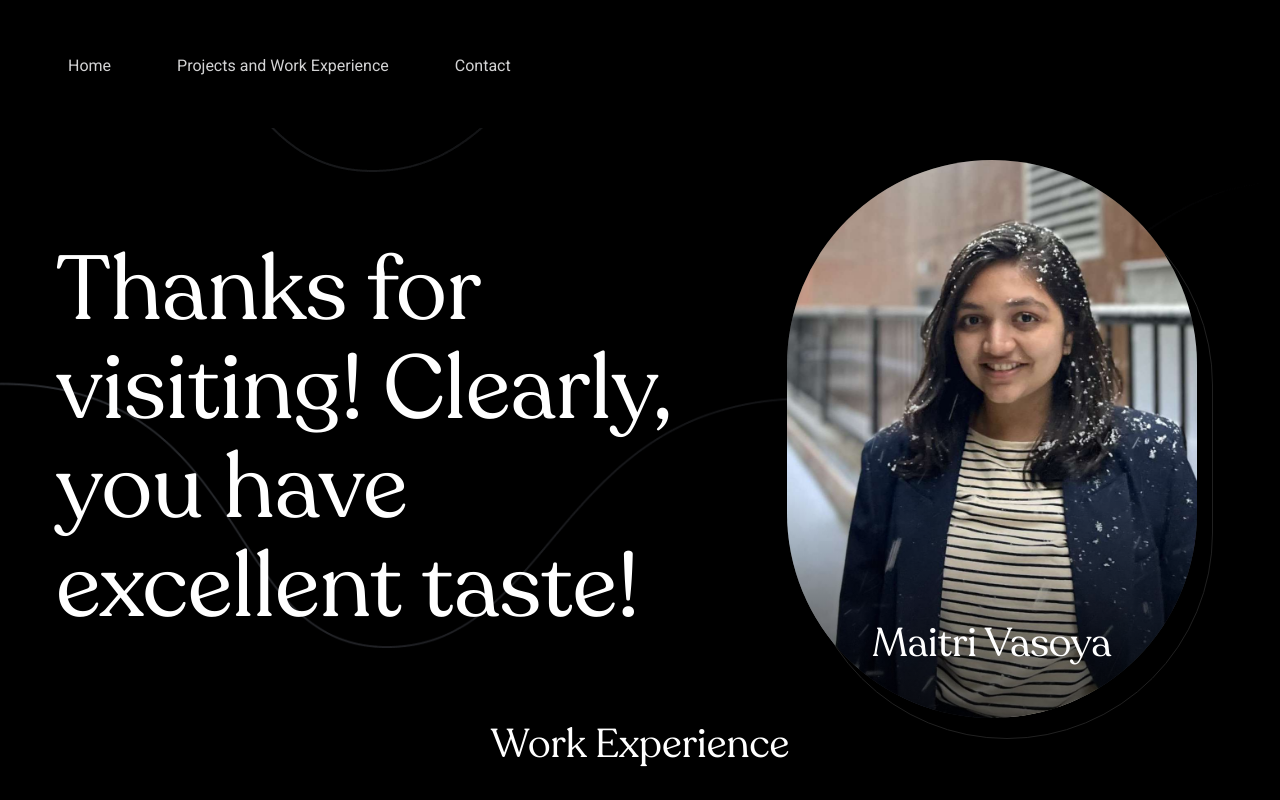
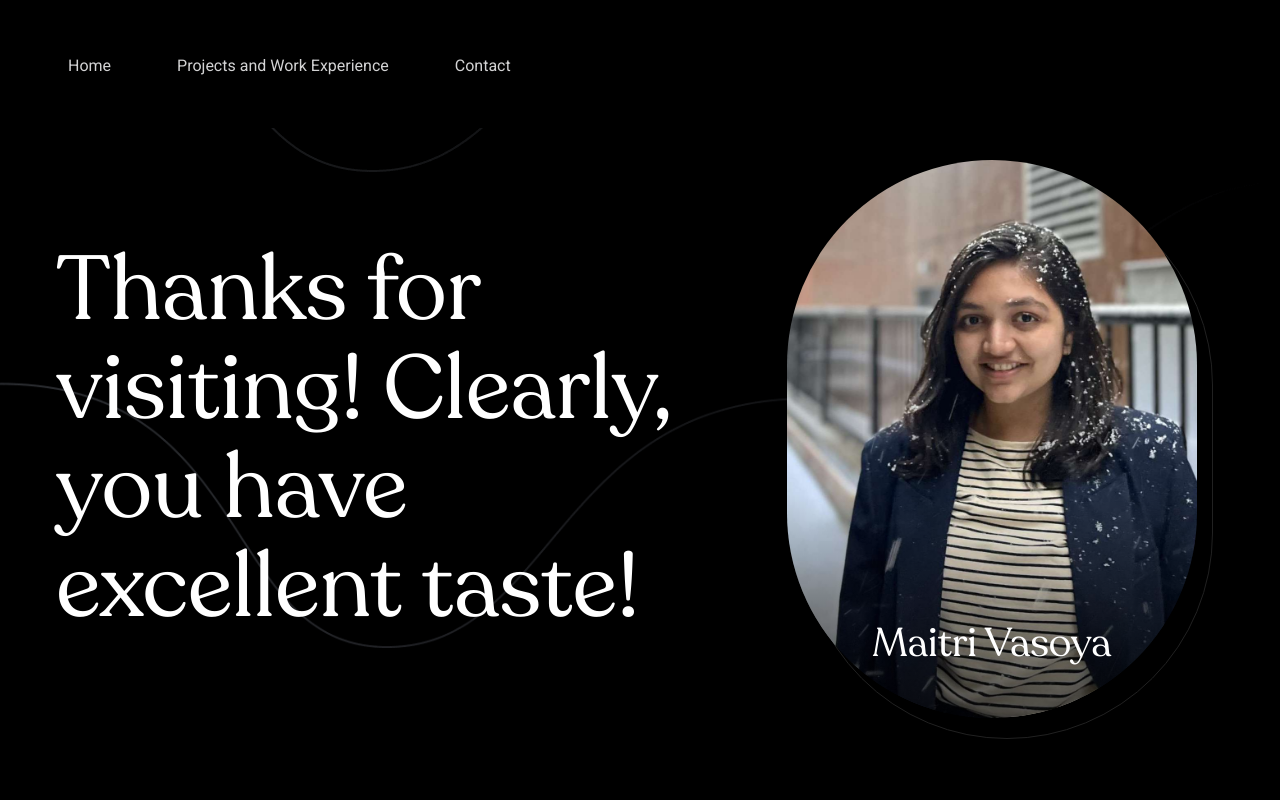
Before and after one commit to MaitriVasoya/Website, a plain HTML site: page index.html in a window 1280 px wide. Shown: the top 800 px of the page. Drawn offline with nearby package versions, Linux system fonts and the light colour scheme.

Commit message:
Update index.html

```diff
--- a/index.html
+++ b/index.html
@@ -148,9 +148,7 @@
         - #SERVICE
       -->
 
-      <h2 class="title h2 section-title text-center">
-            Work Experience
-      </h2>
+
       <section class="service text-center" aria-label="my services" id="service">
         <div class="container">
 
```
